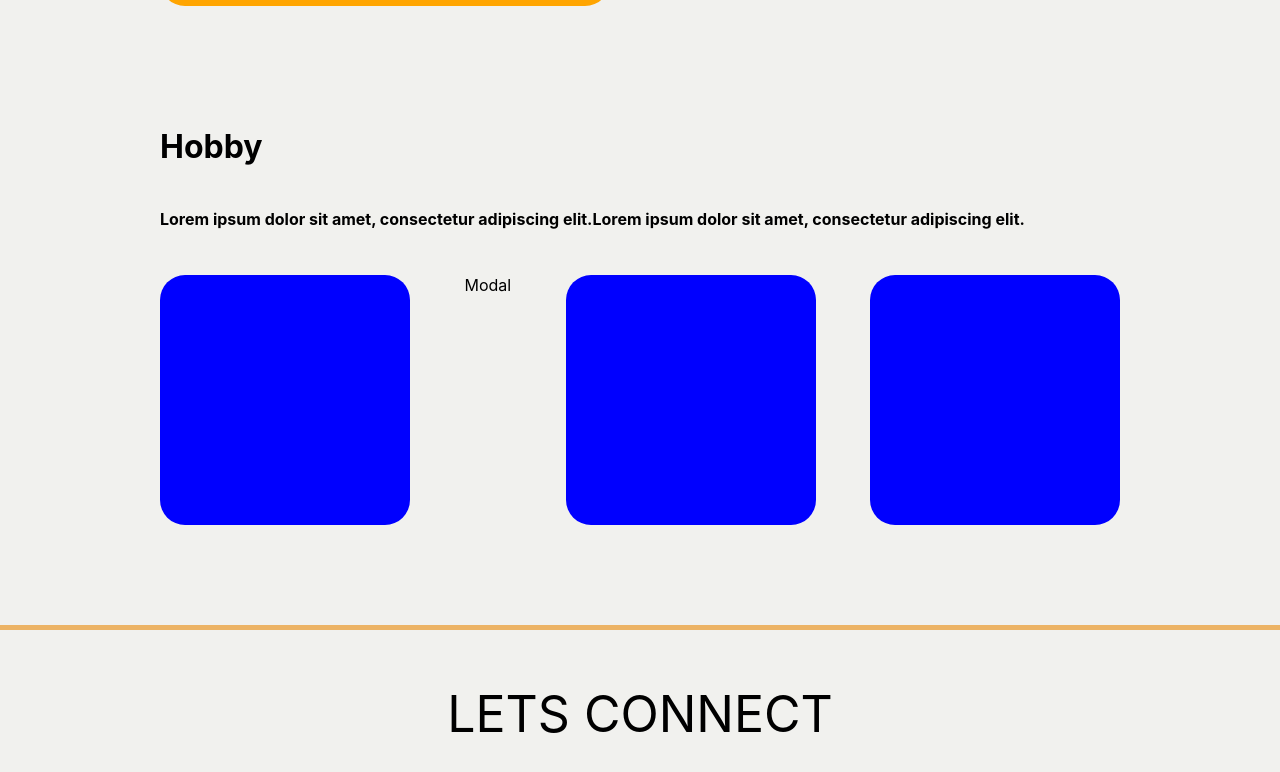
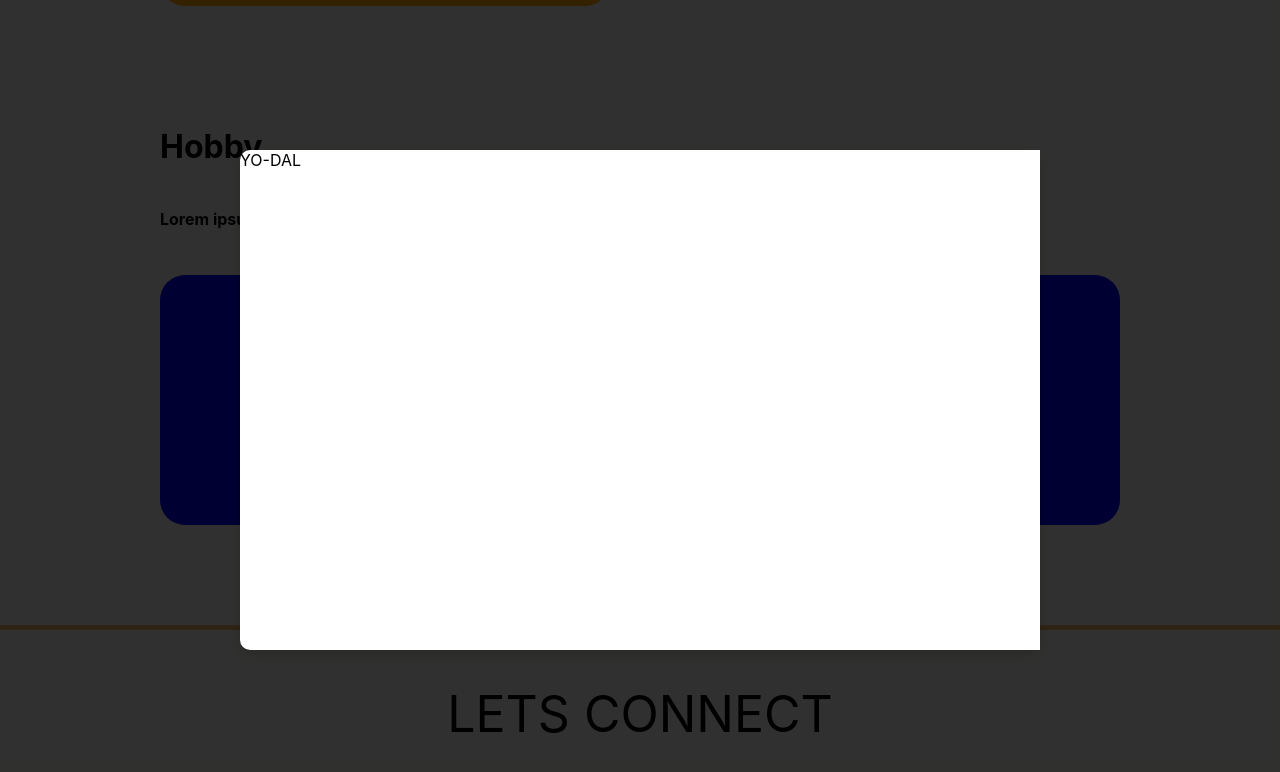
Before and after one commit to AriAgress/AriA_Portfolio, a React (Create React App) app: page /About in a window 1280 px wide. Both pictures are taken after a click on the element 285 px from the left and 1024 px from the top of the page. Shown: the part 624-1396 px from the top of the page. Built offline with nearby package versions, Linux system fonts and the light colour scheme.

Commit message:
Add(PhotoModal): styled components and styled

```diff
--- a/src/Components/About/Hobby/PhotoModal/PhotoModal.js
+++ b/src/Components/About/Hobby/PhotoModal/PhotoModal.js
@@ -1,7 +1,44 @@
 import React from "react";
+import styled from "styled-components";
+
+const Background = styled.div`
+  width: 100%;
+  height: 100%;
+  background: rgba(0, 0, 0, 0.8);
+  top: 0;
+  left: 0;
+  position: fixed;
+  display: flex;
+  justify-content: center;
+  align-items: center;
+`;
+
+const ModalWrapper = styled.div`
+  width: 800px;
+  height: 500px;
+  box-shadow: 0 5px 16px rgba(0, 0, 0, 0.2);
+  background: black;
+  color: #000;
+  position: relative;
+  z-index: 10;
+  border-radius: 10px;
+`;
+
+const ModalIMG = styled.div`
+  width: 100%;
+  height: 100%;
+  border-radius: 10px 0 0 10px;
+  background: white;
+`;
 
 const PhotoModal = () => {
-  return <div>Modal</div>;
+  return (
+    <Background>
+      <ModalWrapper>
+        <ModalIMG>YO-DAL</ModalIMG>
+      </ModalWrapper>
+    </Background>
+  );
 };
 
 export default PhotoModal;
```
